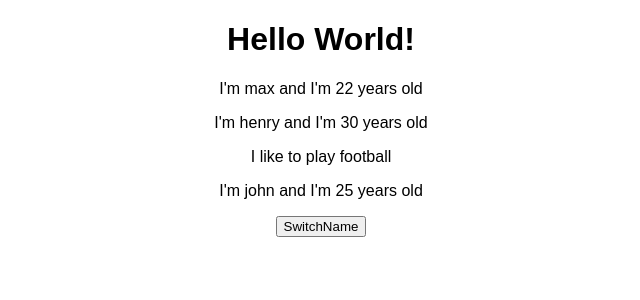
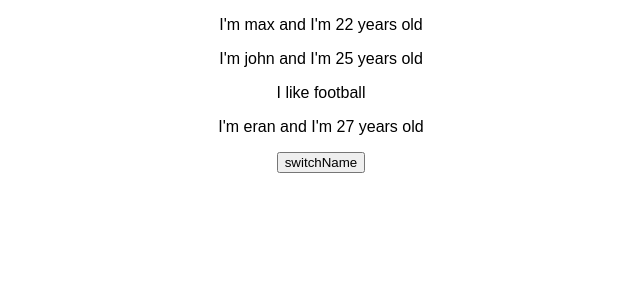
Before and after one commit to pawan6783/reactjs, a React (Create React App) app in the folder demo-project/: page / in a window 1280 px wide. Shown: the top 300 px of the page, without its empty margins (319-959 px from the left). Built offline with nearby package versions, Linux system fonts and the light colour scheme.

Commit message:
stateful functional componenet created

```diff
--- a/demo-project/src/App.js
+++ b/demo-project/src/App.js
@@ -1,44 +1,42 @@
-import React, {Component} from 'react';
+import React, {useState} from 'react';
 import Person from './Person/Person';
 import './App.css';
 
-class App extends Component {
+const App = props => {
 
-  state = {
+  const [personState, setPersonState] = useState({
+
     persons: [
       {name: 'max', age: 22},
-      {name: 'henry', age: 30},
-      {name: 'john', age: 25}
+      {name: 'john', age: 25},
+      {name: 'eran', age: 27}
     ],
+  });
+
+  const [otherState,setOtherState] = useState({
     otherState: 'some other state'
-  }
+  });
 
-  switchNameHandler = () =>{
-    // console.log("Button clicked");
-    this.setState({
+  console.log(personState,otherState);
+
+  const switchNameHandler = () =>{
+
+    setPersonState({
       persons: [
-        {name: 'eran', age: 25},
-        {name: 'henry', age:30 },
-        {name: 'john', age: 22}
+        {name: 'henry', age: 22},
+        {name: 'john', age: 25},
+        {name: 'eran', age: 30}
       ]
     });
   }
-  render(){
 
-    return(
-
-      <div className="App">
-           <h1>Hello World!</h1>
-           <Person name={this.state.persons[0].name} age={this.state.persons[0].age}/>
-           <Person name = {this.state.persons[1].name} age={this.state.persons[1].age}>I like to play football</Person>
-           <Person name={this.state.persons[2].name} age={this.state.persons[2].age}/>
-           <button onClick={this.switchNameHandler}>SwitchName</button>
-      </div>
-
-    //  React.createElement('div',null,React.createElement('h1',{className: 'App'},'Hello World!'))
-
-    );
-  }
+  return(
+    <div className="App">
+      <Person name={personState.persons[0].name} age={personState.persons[0].age}></Person>
+      <Person name={personState.persons[1].name} age={personState.persons[1].age}>I like football</Person>
+      <Person name={personState.persons[2].name} age={personState.persons[2].age}></Person>
+      <button onClick={switchNameHandler}>switchName</button>
+    </div>
+  );
 }
-
 export default App;
```
